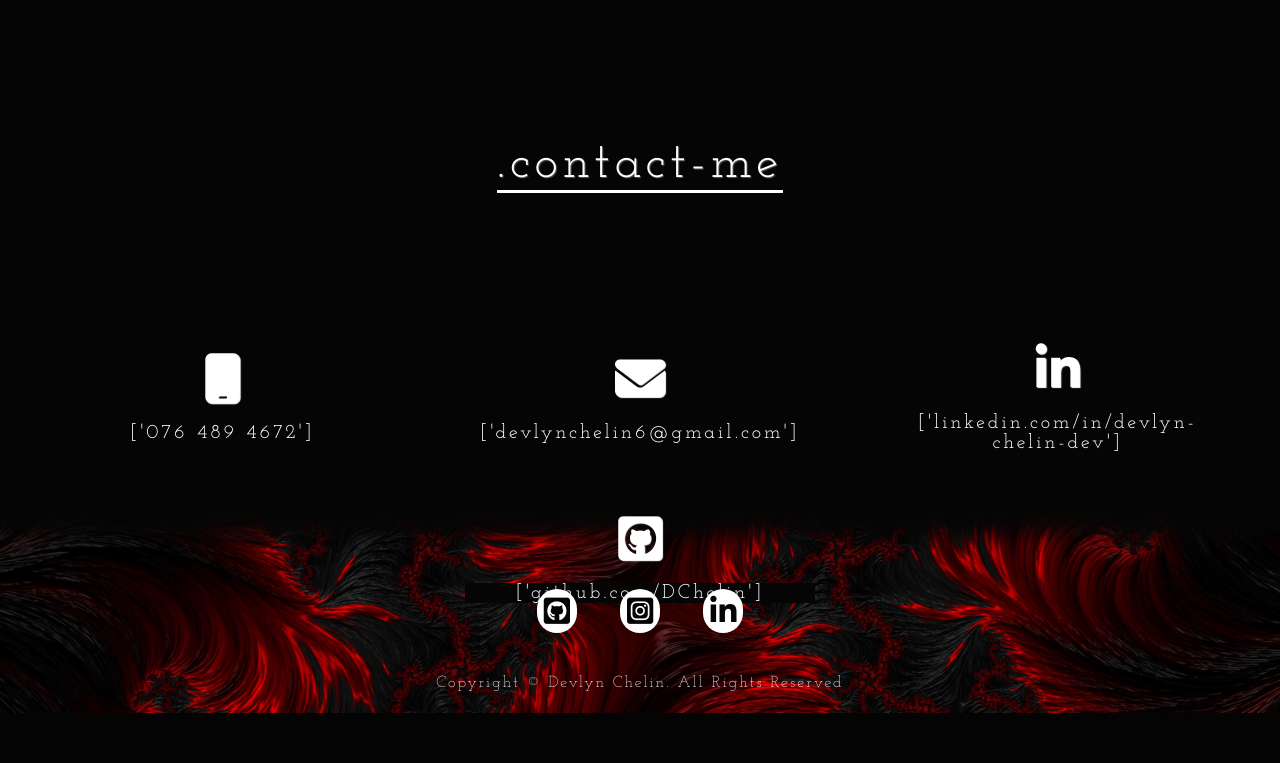
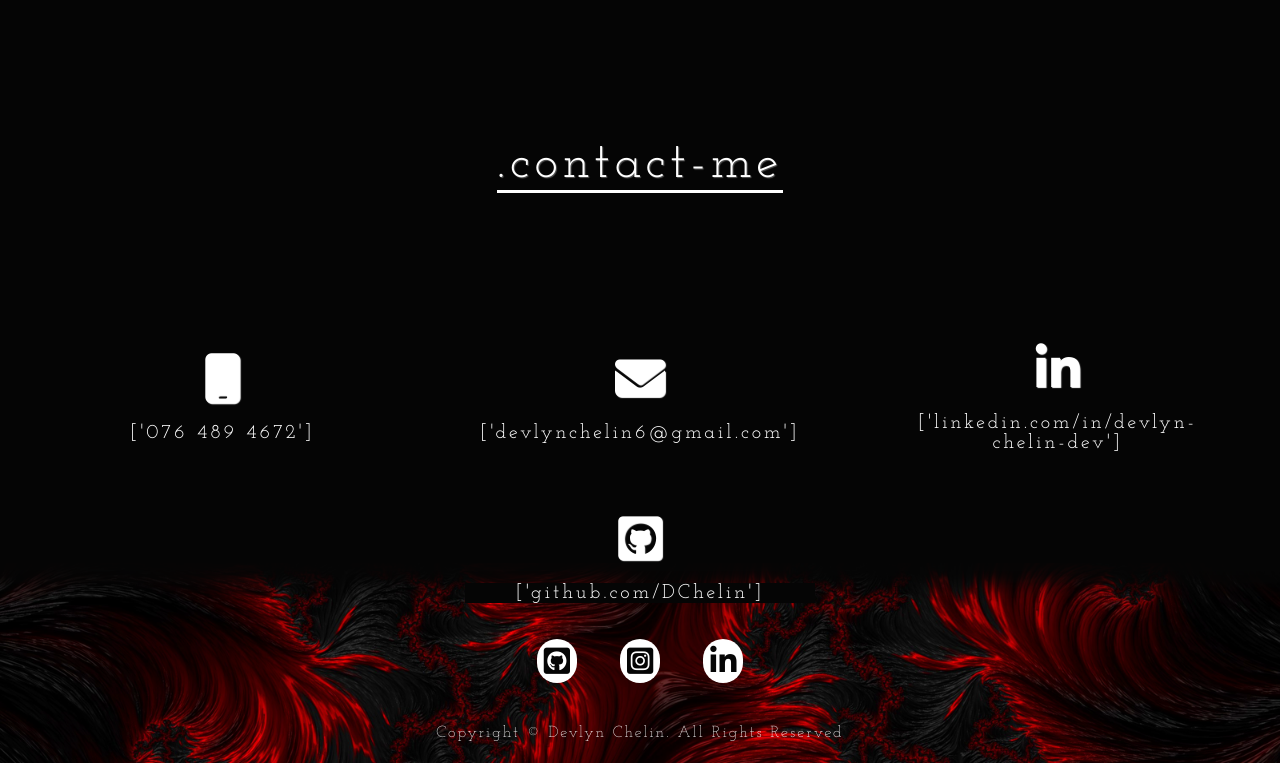
Before and after one commit to DChelin/chelin.dev, a PHP site: page / in a window 1280 px wide. Shown: the part 3578-4341 px from the top of the page. Before the commit the page ends 4291 px from the top, so only its background shows below. Run offline with PHP 8.4, Linux system fonts and the light colour scheme; some libraries are stand-ins or nearby versions; some web fonts are replaced.

Commit message:
added spacer

```diff
--- a/index.html
+++ b/index.html
@@ -249,6 +249,7 @@
             <h2 class="service-heading">['github.com/DChelin']</h2>
         </div>
     </div>
+    <div class="spacer"></div>
     </section>
     <!--End of Section 4-->
 
--- a/style.css
+++ b/style.css
@@ -430,6 +430,11 @@ html{
     letter-spacing: 1rem;
     cursor: pointer;
 }
+
+.spacer{
+    margin-bottom: 50px;
+}
+
 /* End of Section 4 */
 
 /* Section 5 */
```
